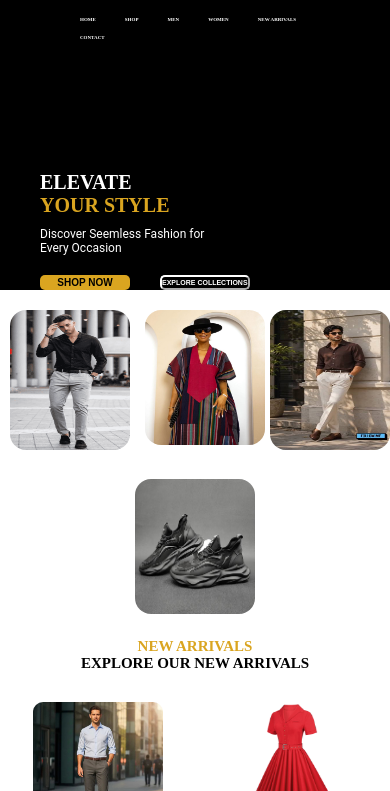
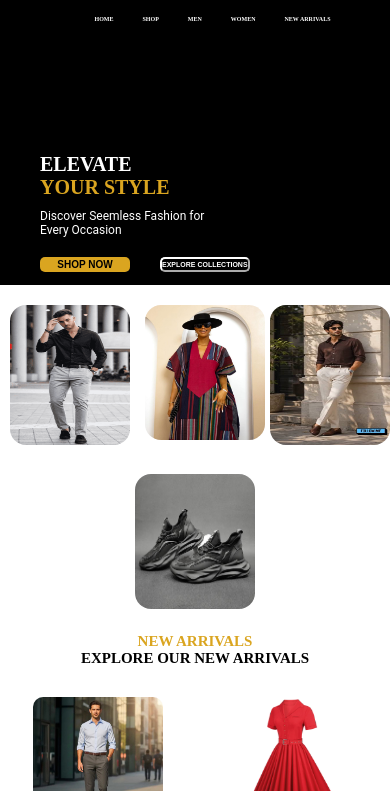
Before and after one commit to okond47389-cloud/Vikings-clothing, a plain HTML site: page index.html in a window 390 px wide. Shown: the part 53-844 px from the top of the page. Drawn offline with Linux system fonts and the light colour scheme.

Commit message:
Add files via upload

```diff
--- a/clothing.css
+++ b/clothing.css
@@ -7,7 +7,7 @@
     /* HEADER  */
     body >header{
         background: black;
-        min-height: 40vh;
+        min-height: 40vh
     }
     header >.parent{
         flex-direction: column;
@@ -30,7 +30,10 @@
     }
     .parent >.nav >nav >a{
         cursor: pointer;
-        font-size: 5px;
+        font-size: 6px;
+    }
+    header >.child{
+        margin-bottom: 20px;
     }
    header >.child >h1{
         font-size: 20px;
--- a/index.html
+++ b/index.html
@@ -22,7 +22,6 @@
                     <a href="">MEN</a>
                     <a href="">WOMEN</a>
                     <a href="">NEW ARRIVALS</a>
-                    <a href="">CONTACT</a>
                 </nav>
            </div>
         </div>
```
